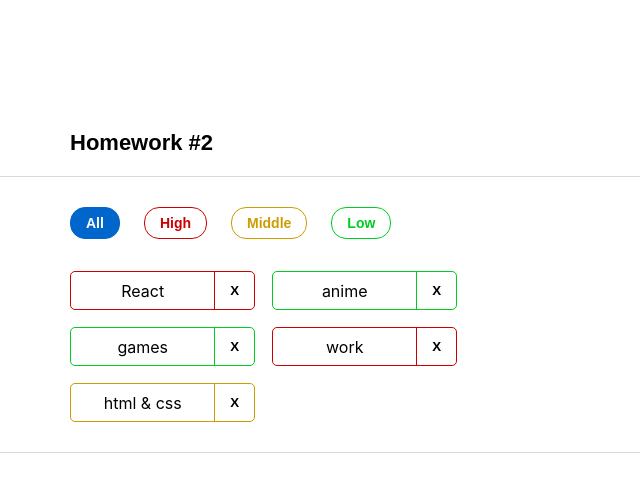
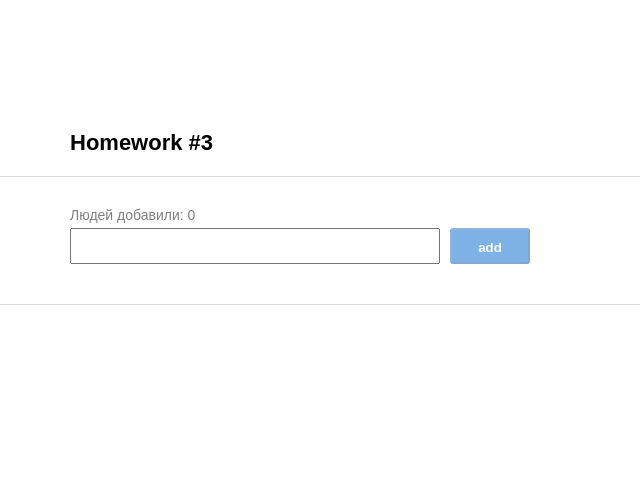
Before and after one commit to electrixky/homework-front-02, a React (Create React App) app: page / in a window 1280 px wide. Shown: the top 492 px of the page, without its empty margins (0-640 px from the left). Built offline with nearby package versions, Linux system fonts and the light colour scheme.

Commit message:
HW3 solved

```diff
--- a/src/s1-main/App.tsx
+++ b/src/s1-main/App.tsx
@@ -2,14 +2,15 @@
 import s from './App.module.css'
 import HW1 from '../s2-homeworks/hw01/HW1'
 import HW2 from "../s2-homeworks/hw02/HW2";
+import HW3 from "../s2-homeworks/hw03/HW3";
 
 function App() {
     return (
         <div className={s.App}>
             {/*<HW1/>*/}
             {/*раскомментировать по ходу выполнения*/}
-            <HW2/>
-            {/*<HW3/>*/}
+            {/*<HW2/>*/}
+            <HW3/>
             {/*<HW4/>*/}
 
             {/*при выполнении дз 5 и более - закомментировать здесь дз 1-4, так как они есть внутри дз 5*/}
--- a/src/s2-homeworks/hw03/Greeting.module.css
+++ b/src/s2-homeworks/hw03/Greeting.module.css
@@ -1,22 +1,47 @@
 .greetingForm {
+    font-family: 'Montserrat', sans-serif;
+
 }
 
 .inputAndButtonContainer {
+    display: flex;
+    gap: 10px;
+
 }
 
 .error {
+    margin-top: 10px;
+    color: red;
+    font-size: 14px;
 }
 
 .input {
+    min-width: 370px;
+    height: 36px;
+    padding: 5px;
+    outline: none;
 }
 
 .input:focus {
 }
 
 .errorInput {
+    min-width: 370px;
+    height: 36px;
+    padding: 5px;
+    outline: none;
+    border: 1px solid red;
 }
 
 .button {
+    padding: 10px;
+    height: 36px;
+    width: 80px;
+    background-color: #0066CC;
+    color: #ffffff;
+    border-radius: 3px;
+    font-weight: bold;
+    outline: none;
 }
 
 .button:focus {
@@ -26,9 +51,13 @@
 }
 
 .button:disabled {
+    opacity: 0.5;
 }
 
 .text {
+    font-size: 14px;
+    color: rgba(0, 0, 0, 0.5);
+    margin-bottom: 5px;
 }
 
 .greeting {
--- a/src/s2-homeworks/hw03/Greeting.tsx
+++ b/src/s2-homeworks/hw03/Greeting.tsx
@@ -2,14 +2,14 @@
 import s from './Greeting.module.css'
 
 type GreetingPropsType = {
-    name: any // need to fix any
-    setNameCallback: any // need to fix any
-    addUser: any // need to fix any
-    onBlur: any // need to fix any
-    onEnter: any // need to fix any
-    error: any // need to fix any
-    totalUsers: any // need to fix any
-    lastUserName?: any // need to fix any
+    name: string
+    setNameCallback: (e: ChangeEvent<HTMLInputElement>) => void
+    addUser: () => void
+    onBlur: () => void
+    onEnter: (e: KeyboardEvent<HTMLInputElement>) => void
+    error: string
+    totalUsers: number
+    lastUserName?: string
 }
 
 // презентационная компонента (для верстальщика)
@@ -25,7 +25,7 @@
         lastUserName,
     } // деструктуризация пропсов
 ) => {
-    const inputClass = s.errorInput // need to fix with (?:)
+    const inputClass = error ? s.errorInput : s.input // need to fix with (?:)
 
     return (
         <div id={'hw3-form'} className={s.greetingForm}>
--- a/src/s2-homeworks/hw03/GreetingContainer.tsx
+++ b/src/s2-homeworks/hw03/GreetingContainer.tsx
@@ -1,37 +1,47 @@
-import React, { ChangeEvent, KeyboardEvent, useState } from 'react'
+import React, {ChangeEvent, KeyboardEvent, useState} from 'react'
 import Greeting from './Greeting'
-import { UserType } from './HW3'
+import {UserType} from './HW3'
 
 type GreetingContainerPropsType = {
-    users: any // need to fix any
-    addUserCallback: any // need to fix any
+    users: UserType[]
+    addUserCallback: (name: string) => void
 }
 
-export const pureAddUser = (name: any, setError: any, setName: any, addUserCallback: any) => {
+export const pureAddUser = (name: string, setError: (error: string) => void, setName: (name: string) => void, addUserCallback: (name: string) => void) => {
     // если имя пустое - показать ошибку, иначе - добавить юзера и очистить инпут
+    if (name.trim() === "") {
+        setError("Ошибка! Введите имя!")
+    } else {
+        addUserCallback(name)
+        setName("")
+        setError("")
+    }
 }
 
-export const pureOnBlur = (name: any, setError: any) => { // если имя пустое - показать ошибку
+export const pureOnBlur = (name: string, setError: (error: string) => void) => { // если имя пустое - показать ошибку
+    if (name.trim() === "") {
+        setError("Ошибка! Введите имя!")
+    } else {
+        setError("")
+    }
 }
 
-export const pureOnEnter = (e: any, addUser: any) => { // если нажата кнопка Enter - добавить
+export const pureOnEnter = (e: KeyboardEvent<HTMLInputElement>, addUser: () => void) => {
+    if (e.key === "Enter") {
+        addUser()
+    }
 }
 
-// более простой и понятный для новичков
-// function GreetingContainer(props: GreetingPropsType) {
+const GreetingContainer: React.FC<GreetingContainerPropsType> = ({
+                                                                     users,
+                                                                     addUserCallback,
+                                                                 }) => {
+    // деструктуризация пропсов
+    const [name, setName] = useState<string>('')
+    const [error, setError] = useState<string>('')
 
-// более современный и удобный для про :)
-const GreetingContainer: React.FC<GreetingContainerPropsType> = ({
-    users,
-    addUserCallback,
-}) => {
-    // деструктуризация пропсов
-    const [name, setName] = useState<any>('') // need to fix any
-    const [error, setError] = useState<any>('') // need to fix any
-
-    const setNameCallback = (e: any) => { // need to fix any
-        setName('some name') // need to fix
-
+    const setNameCallback = (e: ChangeEvent<HTMLInputElement>) => {
+        setName(e.target.value)
         error && setError('')
     }
     const addUser = () => {
@@ -42,12 +52,12 @@
         pureOnBlur(name, setError)
     }
 
-    const onEnter = (e: any) => {
+    const onEnter = (e: KeyboardEvent<HTMLInputElement>) => {
         pureOnEnter(e, addUser)
     }
 
-    const totalUsers = 0 // need to fix
-    const lastUserName = 'some name' // need to fix
+    const totalUsers = users.length
+    const lastUserName = users.length > 0 ? users[users.length - 1].name : '';
 
     return (
         <Greeting
--- a/src/s2-homeworks/hw03/HW3.tsx
+++ b/src/s2-homeworks/hw03/HW3.tsx
@@ -1,5 +1,5 @@
-import React, { useState } from 'react'
-import { v1 } from 'uuid'
+import React, {useState} from 'react'
+import {v1} from 'uuid'
 import s2 from '../../s1-main/App.module.css'
 import GreetingContainer from './GreetingContainer'
 
@@ -19,20 +19,21 @@
 
 // types
 export type UserType = {
-    _id: any // need to fix any
-    name: any // need to fix any
+    _id: string
+    name: string
 }
 
-export const pureAddUserCallback = (name: any, setUsers: any, users: any) => { // need to fix any
-    const user = { // need to fix
+export const pureAddUserCallback = (name: string, setUsers: (a: any[]) => void, users: UserType[]) => {
+    const user = {
+        _id: v1(),
+        name: name
     }
     setUsers([...users, user])
 }
 
 const HW3 = () => {
-    const [users, setUsers] = useState<any>([]) // need to fix any
-
-    const addUserCallback = (name: any) => { // need to fix any
+    const [users, setUsers] = useState<UserType[]>([])
+    const addUserCallback = (name: string) => {
         pureAddUserCallback(name, setUsers, users)
     }
 
```
